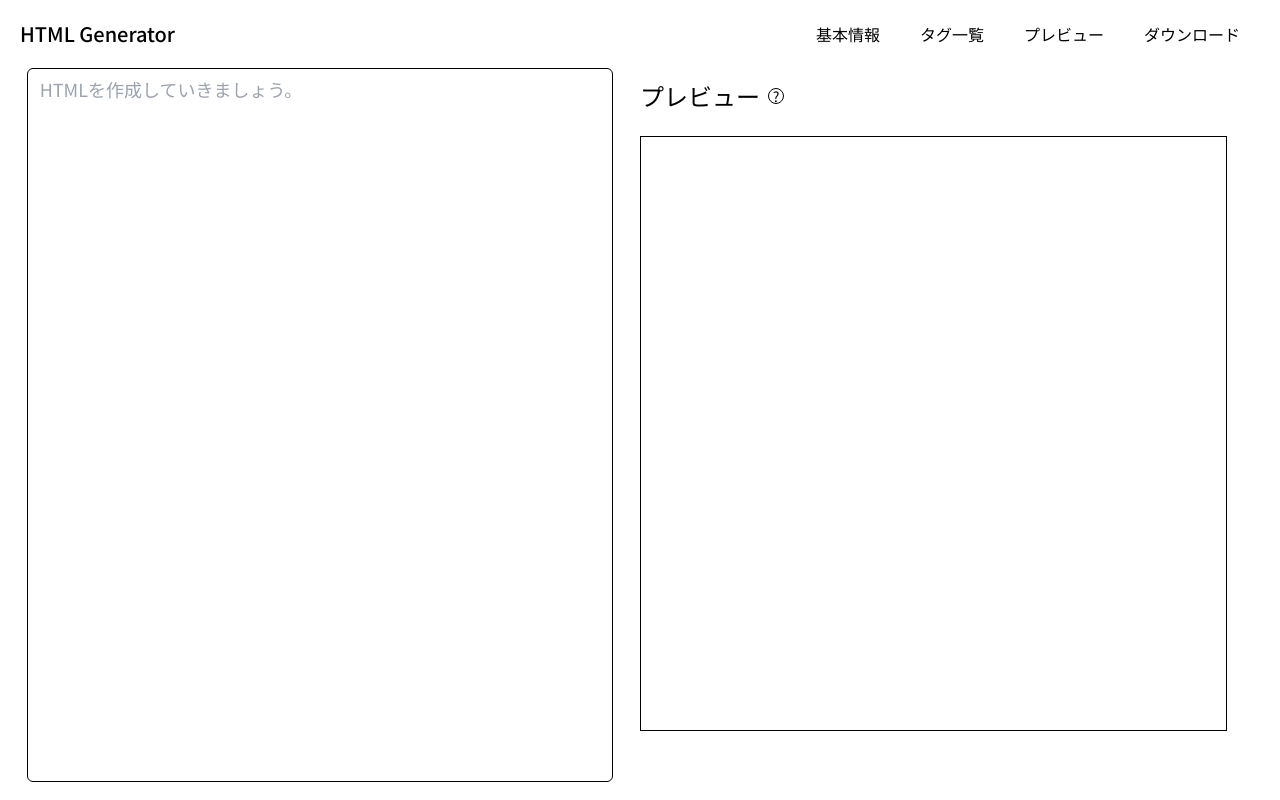
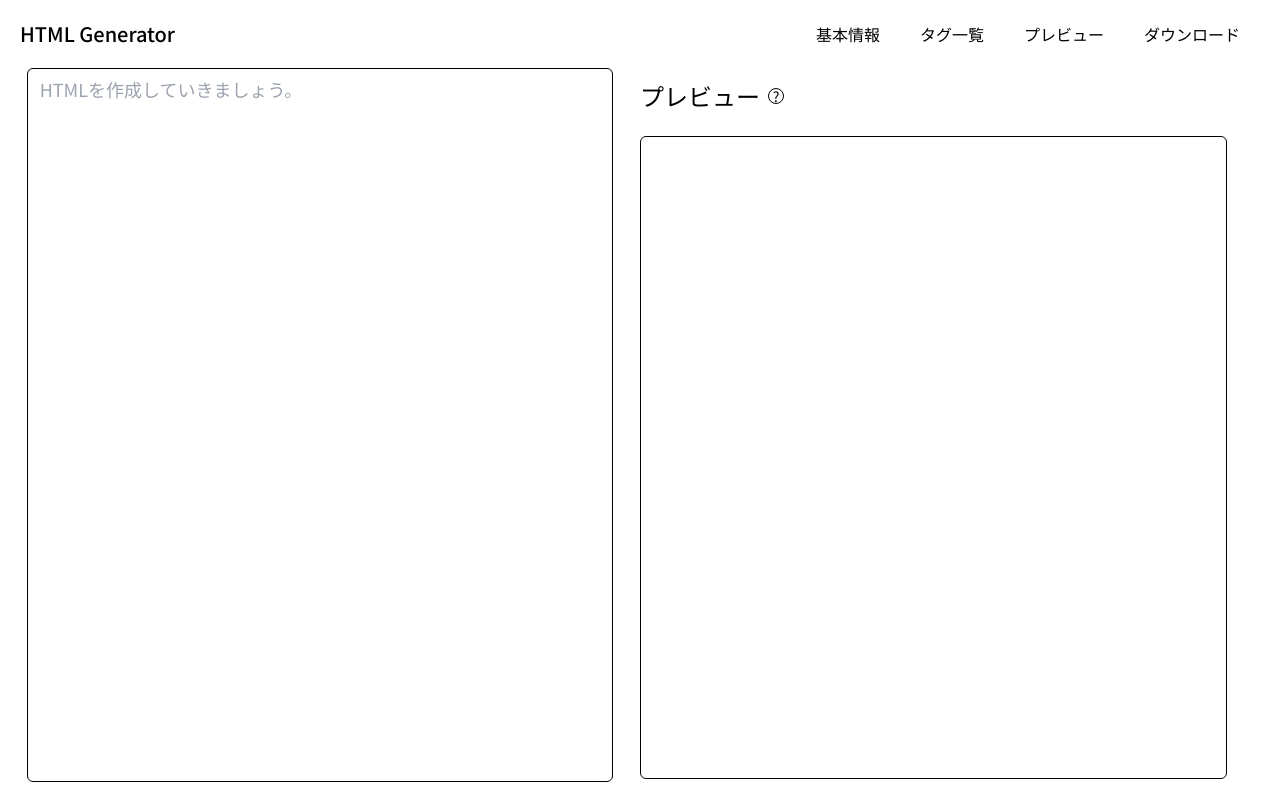
Before and after one commit to kazu51-gh/html-generator, a Next.js app: page / in a window 1280 px wide. Both pictures are taken after a click on the item "プレビュー". Built offline with nearby package versions, Linux system fonts and the light colour scheme.

Commit message:
dark mode support : viewer

```diff
--- a/src/components/viewer.tsx
+++ b/src/components/viewer.tsx
@@ -11,7 +11,7 @@ const Viewer: FC<Props> = ({ textareaData }) => {
   return(
     <div className="h-full">
       <PageTitle title="プレビュー" />
-      <div className="block border border-black h-5/6 mt-3 p-2 w-11/12">
+      <div className="block border border-black rounded-md h-[90%] my-3 px-2 w-11/12 dark:bg-white dark:border-gray-500 dark:text-black">
         <div className="default-css">
           {parse(textareaData)}
         </div>
```
